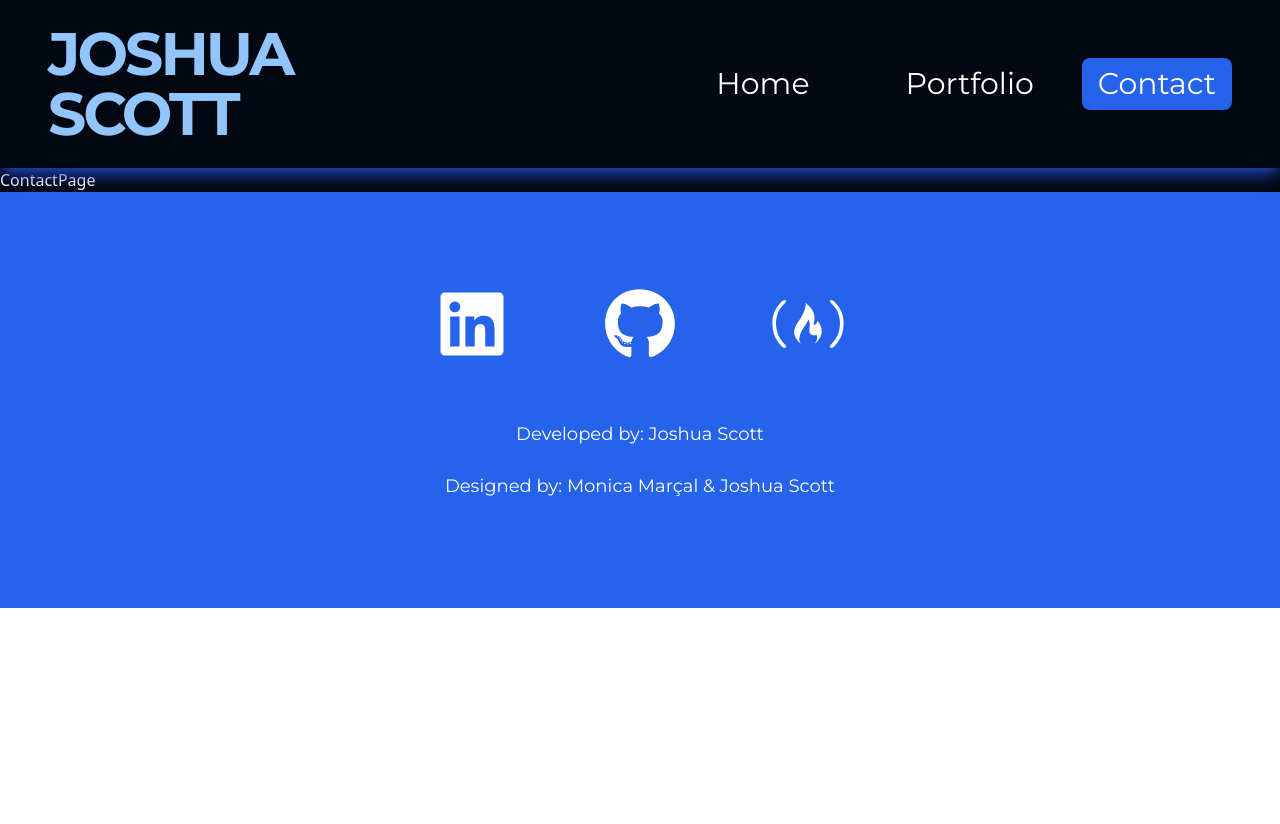
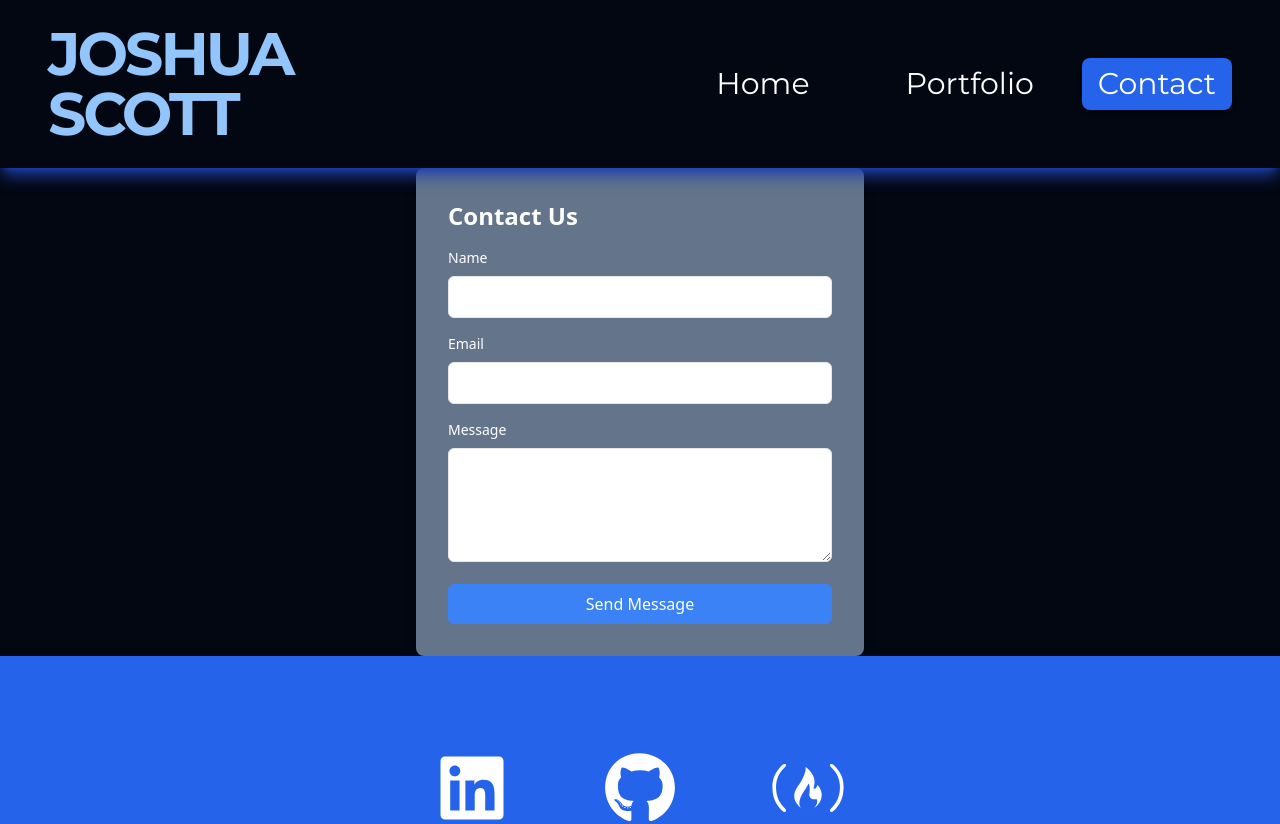
Before and after one commit to joshuascott019/my-portfolio-w-React, a React (Vite) app: page /contact in a window 1280 px wide. Shown: the top 824 px of the page. Before the commit the page ends 800 px from the top, so only its background shows below. Built offline with nearby package versions, Linux system fonts and the light colour scheme.

Commit message:
feat: add init contact form

```diff
--- /dev/null
+++ b/src/components/ContactForm.jsx
@@ -0,0 +1,111 @@
+import { useState } from 'react';
+
+function ContactForm() {
+  const [formData, setFormData] = useState({
+    name: '',
+    email: '',
+    message: '',
+  });
+  const [status, setStatus] = useState(null);
+
+  const handleChange = (e) => {
+    const { name, value } = e.target;
+    setFormData((prev) => ({
+      ...prev,
+      [name]: value,
+    }));
+  };
+
+  const handleSubmit = async (e) => {
+    e.preventDefault();
+    setStatus('loading');
+
+    try {
+      const response = await fetch('https://your-backend-url.com/send', {
+        method: 'POST',
+        headers: {
+          'Content-Type': 'application/json',
+        },
+        body: JSON.stringify(formData),
+      });
+
+      if (response.ok) {
+        setStatus('success');
+        setFormData({ name: '', email: '', message: '' });
+      } else {
+        setStatus('error');
+      }
+    } catch (error) {
+      setStatus('error');
+    }
+  };
+
+  return (
+    <div className="max-w-md mx-auto bg-slate-500 p-8 rounded-lg shadow-lg">
+      <h2 className="text-2xl font-bold mb-4">Contact Us</h2>
+      <form onSubmit={handleSubmit}>
+        <div className="mb-4">
+          <label className="block text-sm font-medium mb-2" htmlFor="name">
+            Name
+          </label>
+          <input
+            type="text"
+            id="name"
+            name="name"
+            value={formData.name}
+            onChange={handleChange}
+            className="w-full px-4 py-2 border rounded-md focus:outline-none focus:ring-2 focus:ring-blue-500"
+            required
+          />
+        </div>
+        <div className="mb-4">
+          <label className="block text-sm font-medium mb-2" htmlFor="email">
+            Email
+          </label>
+          <input
+            type="email"
+            id="email"
+            name="email"
+            value={formData.email}
+            onChange={handleChange}
+            className="w-full px-4 py-2 border rounded-md focus:outline-none focus:ring-2 focus:ring-blue-500"
+            required
+          />
+        </div>
+        <div className="mb-4">
+          <label className="block text-sm font-medium mb-2" htmlFor="message">
+            Message
+          </label>
+          <textarea
+            id="message"
+            name="message"
+            value={formData.message}
+            onChange={handleChange}
+            rows="4"
+            className="w-full px-4 py-2 border rounded-md focus:outline-none focus:ring-2 focus:ring-blue-500"
+            required
+          />
+        </div>
+        <button
+          type="submit"
+          className="w-full py-2 bg-blue-500 text-white rounded-md hover:bg-blue-600"
+        >
+          Send Message
+        </button>
+        {status === 'loading' && (
+          <p className="text-center text-sm">Sending...</p>
+        )}
+        {status === 'success' && (
+          <p className="text-center text-sm text-green-500">Message sent!</p>
+        )}
+        {status === 'error' && (
+          <p className="text-center text-sm text-red-500">
+            Something went wrong, try again.
+          </p>
+        )}
+      </form>
+    </div>
+  );
+}
+
+export default ContactForm;
--- a/src/pages/ContactPage.jsx
+++ b/src/pages/ContactPage.jsx
@@ -1,4 +1,10 @@
+import ContactForm from '../components/ContactForm';
+
 const ContactPage = () => {
-  return <div>ContactPage</div>;
+  return (
+    <>
+      <ContactForm />
+    </>
+  );
 };
 export default ContactPage;
```
